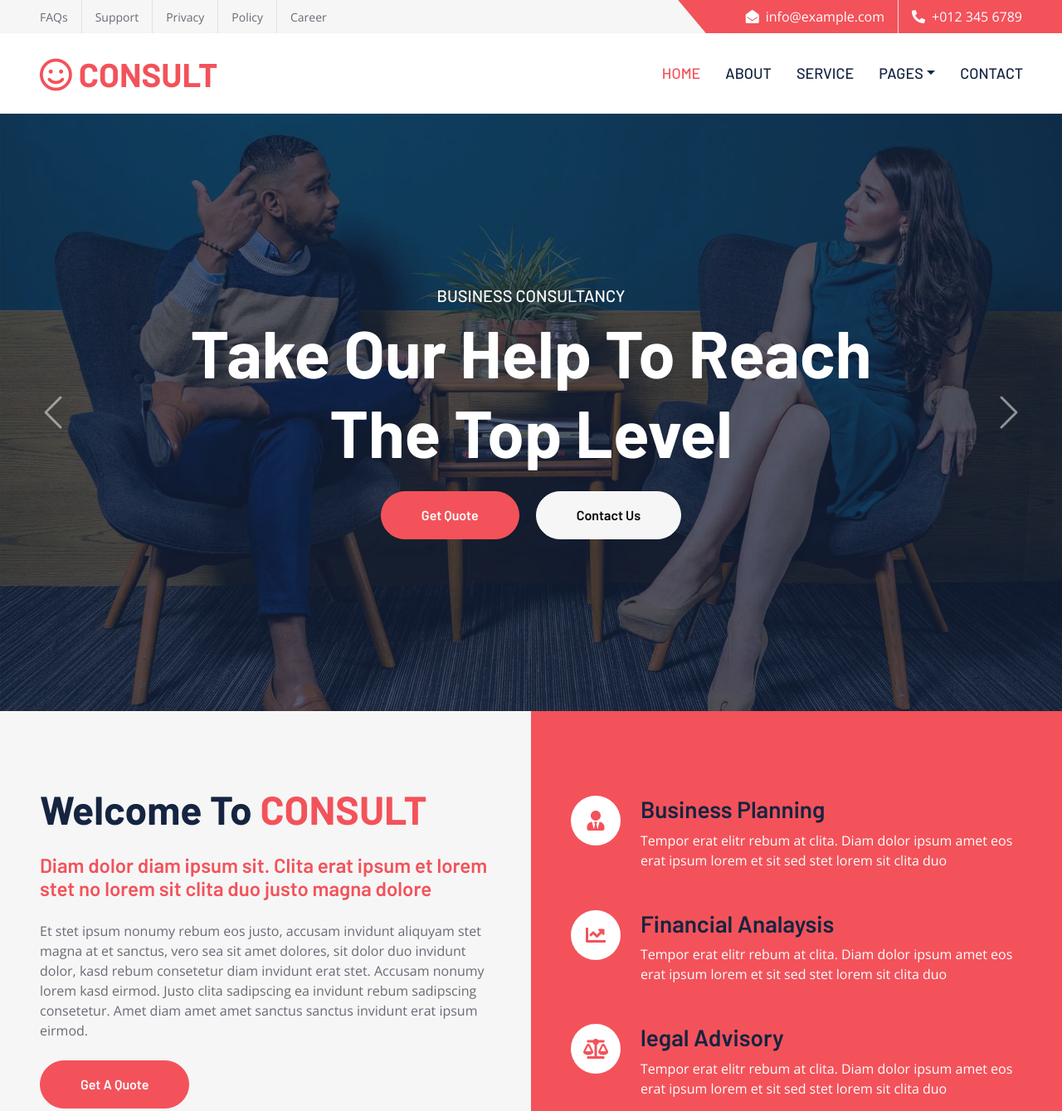
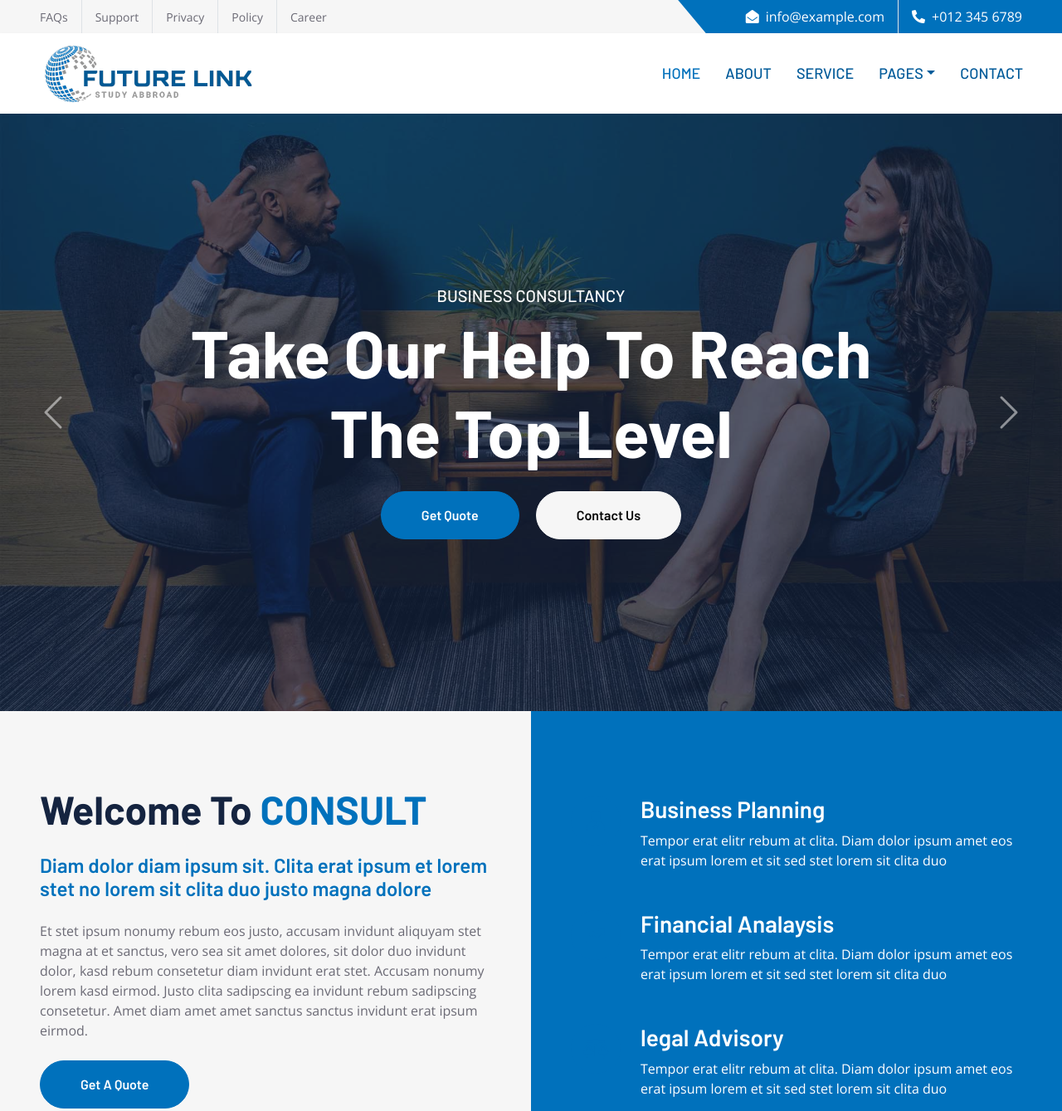
Before and after one commit to huzaifa2964/consultancy-website, a plain HTML site: page consultancy-website-template/index.html in a window 1280 px wide. Shown: the top 1339 px of the page at 83% size. Drawn offline with nearby package versions, Linux system fonts and the light colour scheme.

Commit message:
color and contact page

```diff
--- a/consultancy-website-template/css/style.css
+++ b/consultancy-website-template/css/style.css
@@ -1,9 +1,9 @@
 /********** Template CSS **********/
 :root {
-    --primary: #F3525A;
+    --primary: #0071bc;
     --secondary: #F6F6F6;
     --light: #FFFFFF;
-    --dark: #152440;
+    --dark: #005a99;
 }
 
 h1,
@@ -45,6 +45,7 @@ h6,
 
 .btn-primary {
     color: #FFFFFF;
+    background-color: #0071bc;
 }
 
 .btn-square {
@@ -252,3 +253,40 @@ h6,
 .blog-item:hover img {
     transform: scale(1.1);
 }
+
+/* === Primary color overrides (force blue/white) === */
+.text-primary,
+.text-primary a,
+.text-primary i {
+    color: #0071bc !important;
+}
+
+.bg-primary,
+.bg-primary * {
+    background-color: #0071bc !important;
+    color: #ffffff !important;
+}
+
+.btn-primary {
+    background-color: #0071bc !important;
+    border-color: #0071bc !important;
+    color: #ffffff !important;
+}
+.btn-primary:hover,
+.btn-primary:focus {
+    background-color: #005a99 !important;
+    border-color: #005a99 !important;
+}
+
+/* navbar/shape accents */
+.top-shape::before {
+    background: #0071bc !important;
+}
+
+/* safe icon color */
+.text-primary .fa,
+.text-primary .fas,
+.text-primary .far,
+.text-primary .bi {
+    color: #0071bc !important;
+}
--- a/consultancy-website-template/index.html
+++ b/consultancy-website-template/index.html
@@ -59,10 +59,10 @@
 
 
     <!-- Navbar Start -->
-    <nav class="navbar navbar-expand-lg bg-white navbar-light shadow-sm px-5 py-3 py-lg-0">
-        <a href="index.html" class="navbar-brand p-0">
-            <h1 class="m-0 text-uppercase text-primary"><i class="far fa-smile text-primary me-2"></i>consult</h1>
-        </a>
+   <nav class="navbar navbar-expand-lg bg-white navbar-light shadow-sm px-5 py-3 py-lg-0">
+    <a href="index.html" class="navbar-brand p-0">
+        <img src="img/header-logo.png" alt="Future Link Study Abroad" style="height: 70px; width: 300px;">
+    </a>
         <button class="navbar-toggler" type="button" data-bs-toggle="collapse" data-bs-target="#navbarCollapse">
             <span class="navbar-toggler-icon"></span>
         </button>
--- a/consultancy-website-template/scss/bootstrap.scss
+++ b/consultancy-website-template/scss/bootstrap.scss
@@ -1,9 +1,9 @@
 /******* Customized Bootstrap ********/
 
-$primary: #F3525A;
+$primary: #0071bc;
 $secondary: #F6F6F6;
 $light: #FFFFFF;
-$dark: #152440;
+$dark: #005a99;
 
 $font-family-base: 'Open Sans', sans-serif;
 
--- a/consultancy-website-template/scss/bootstrap/scss/_variables.scss
+++ b/consultancy-website-template/scss/bootstrap/scss/_variables.scss
@@ -41,7 +41,7 @@ $indigo:  #6610f2 !default;
 $purple:  #6f42c1 !default;
 $pink:    #d63384 !default;
 $red:     #dc3545 !default;
-$orange:  #fd7e14 !default;
+$orange:  #0071bc !default;
 $yellow:  #ffc107 !default;
 $green:   #198754 !default;
 $teal:    #20c997 !default;
```
Also changed, not shown: consultancy-website-template/contact.html (+14 -7 lines), consultancy-website-template/css/bootstrap.min.css, consultancy-website-template/img/header-logo.png (added).
